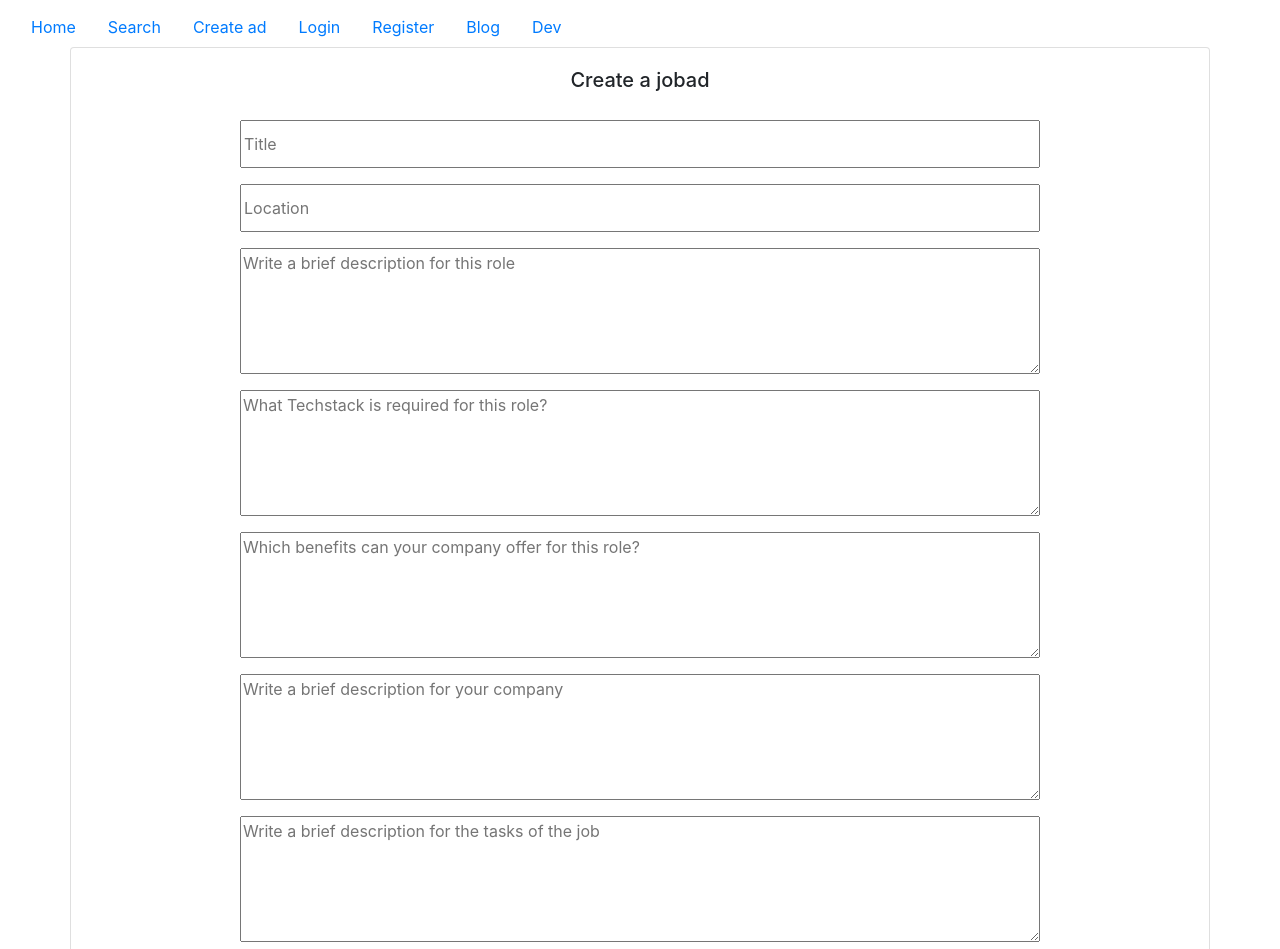
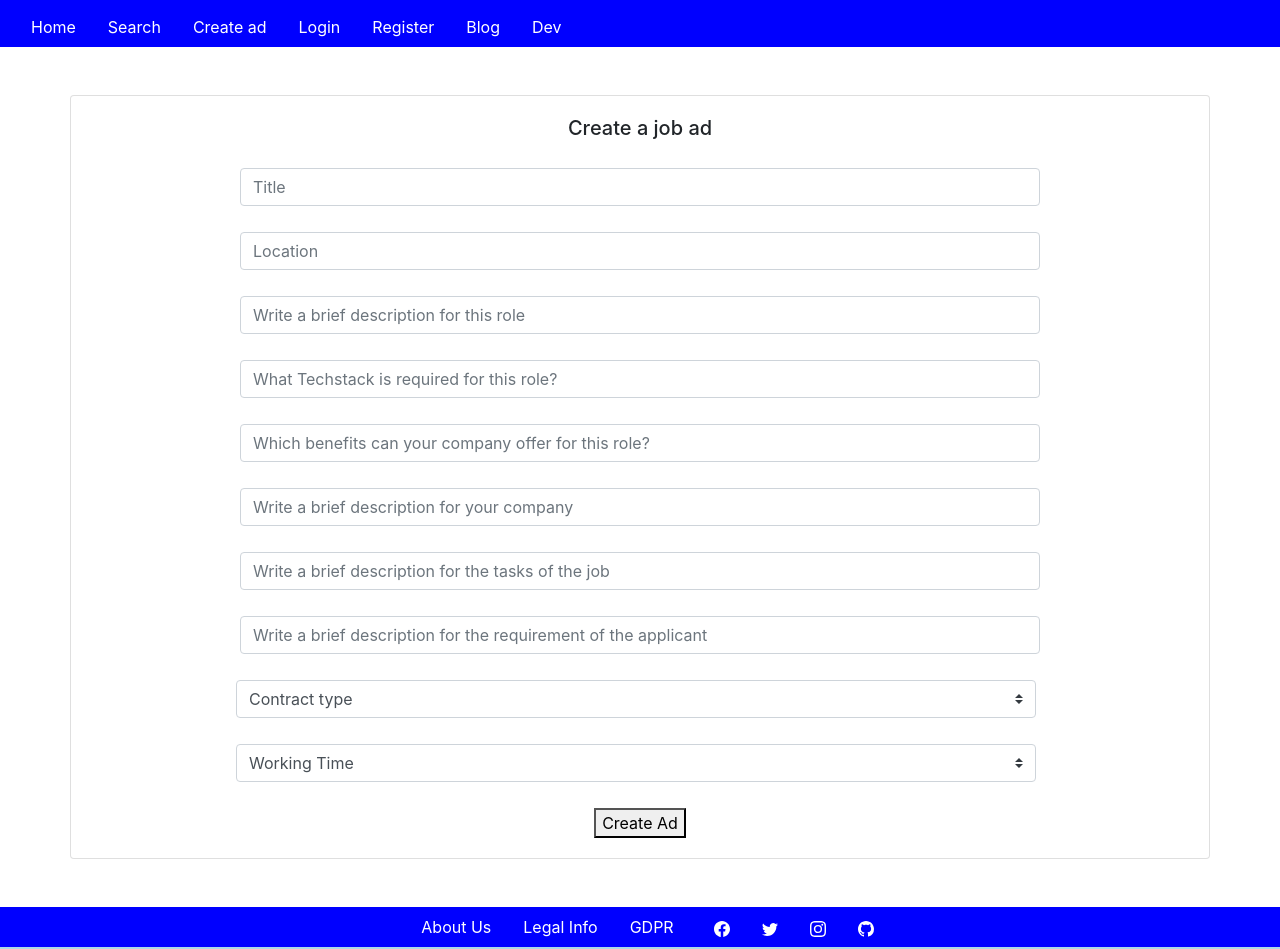
Before and after one commit to AD2348f/jobconnect, a React (Create React App) app: page /#/createadd in a window 1280 px wide. Shown: the part 63-1012 px from the top of the page. Built offline with nearby package versions, Linux system fonts and the light colour scheme.

Commit message:
More Design

```diff
--- a/src/App.js
+++ b/src/App.js
@@ -71,9 +71,10 @@ function App() {
         </Switch>
         </Row>
         <Row className="justify-content-md-center">
-      <Footer />
+
       </Row>
       </Container>
+      <Footer />
     </div>
   );
 }
--- a/src/components/Createadd.js
+++ b/src/components/Createadd.js
@@ -63,16 +63,15 @@ const CreateAdd = () => {
 
   return (
     <div>
-      <Container>
+      <Container className="my-5">
           <Row className="justify-content-md-center">
               <Card style={{ width: '90rem' }}>
                   <Card.Body>
                       <Row className="justify-content-md-center">
-            <Card.Title>Create a jobad</Card.Title>
+                        <Card.Title>Create a job ad</Card.Title>
                       </Row>
-            <Card.Text >
                       <Row className="justify-content-md-center m-3">
-                <input
+                          <Form.Control
                             style={{width: "50rem"}}
                             type="text"
                             name="addTitle"
@@ -81,7 +80,7 @@ const CreateAdd = () => {
                           /><br /><br />
                       </Row>
                       <Row className="justify-content-md-center m-3">
-                <input
+                          <Form.Control
                             style={{width: "50rem"}}
                             type="text"
                             name="addLocation"
@@ -90,7 +89,7 @@ const CreateAdd = () => {
                           /><br /><br />
                       </Row>
                       <Row className="justify-content-md-center m-3">
-                <textarea
+                          <Form.Control
                             style={{width: "50rem"}}
                             rows={5}
                             name="addDesc"
@@ -99,7 +98,7 @@ const CreateAdd = () => {
                           /><br /><br />
                       </Row>
                       <Row className="justify-content-md-center m-3">
-                <textarea
+                          <Form.Control
                             style={{width: "50rem"}}
                             rows={5}
                             name="addTech"
@@ -108,7 +107,7 @@ const CreateAdd = () => {
                           /><br /><br />
                       </Row>
                       <Row className="justify-content-md-center m-3">
-                <textarea
+                          <Form.Control
                             style={{width: "50rem"}}
                             rows={5}
                             name="benefitsDesc"
@@ -117,7 +116,7 @@ const CreateAdd = () => {
                           /><br /><br />
                       </Row>
                       <Row className="justify-content-md-center m-3">
-                <textarea
+                          <Form.Control
                             style={{width: "50rem"}}
                             rows={5}
                             name="companyDesc"
@@ -126,7 +125,7 @@ const CreateAdd = () => {
                           /><br /><br />
                       </Row>
                       <Row className="justify-content-md-center m-3">
-                <textarea
+                          <Form.Control
                             style={{width: "50rem"}}
                             rows={5}
                             name="tasksDesc"
@@ -135,22 +134,15 @@ const CreateAdd = () => {
                           /><br /><br />
                       </Row>
                       <Row className="justify-content-md-center m-3">
-                <textarea
+                          <Form.Control
                             style={{width: "50rem"}}
                             rows={5}
                             name="requirementsDesc"
                             onChange={handleChange}
                             placeholder="Write a brief description for the requirement of the applicant"
-                /><br /><br />
+                          /> <br /><br />
                       </Row>
                       <Row className="justify-content-md-center m-3">
-                {/* <input
-                  style={{width: "50rem"}}
-                  type="text"
-                  name="addContr"
-                  onChange={handleChange}
-                  placeholder="Contract Type (Permanent/Limited)"
-                />                */}
                         <Form.Control
                               as="select"
                               className="mr-sm-2"
@@ -167,13 +159,6 @@ const CreateAdd = () => {
                             <br /><br />
                       </Row>
                       <Row className="justify-content-md-center m-3">
-                {/* <input
-                  style={{width: "50rem"}}
-                  type="text"
-                  name="addWrkt"
-                  onChange={handleChange}
-                  placeholder="Working Time (Fulltime/Part-Time)"
-                /> */}
                           <Form.Control
                               as="select"
                               className="mr-sm-2"
@@ -193,9 +178,6 @@ const CreateAdd = () => {
                       <Row className="justify-content-md-center">
                           <button onClick={submitAd}>Create Ad</button>
                       </Row>
-
-
-            </Card.Text>
                   </Card.Body>
               </Card>
         </Row>
--- a/src/components/Footer.js
+++ b/src/components/Footer.js
@@ -9,40 +9,50 @@ import Col from 'react-bootstrap/Col'
 const Footer = () => {
     return (
     <>
-        <Nav className="justify-content-center" >
-    <Nav.Item>
+    <Container fluid
+        style={{backgroundColor: "blue"
+        }}        >
+        <Nav className="justify-content-center"  >
+    <Nav.Item >
       <Nav.Link>
-        <Link to="/AboutUs">About Us</Link>
+        <Link to="/AboutUs" style={{color:"white"}}>About Us</Link>
       </Nav.Link>
     </Nav.Item>
     <Nav.Item>
     <Nav.Link>
-        <Link to="/LegalInfo">Legal Info</Link>
+        <Link to="/LegalInfo" style={{color:"white"}}>Legal Info</Link>
       </Nav.Link>
     </Nav.Item>
     <Nav.Item>
     <Nav.Link>
-        <Link to="/GDPR">GDPR</Link>
+        <Link to="/GDPR" style={{color:"white"}}>GDPR</Link>
       </Nav.Link>
     </Nav.Item>
     <Nav.Item>
       <Row className="ml-2">
       <Nav.Link>
-      <Icon.Facebook />
+      <Icon.Facebook style={{color:"white"}} />
       </Nav.Link>
       <Nav.Link>
-      <Icon.Twitter />
+      <Icon.Twitter style={{color:"white"}}/>
       </Nav.Link>
       <Nav.Link>
-      <Icon.Instagram />
+      <Icon.Instagram style={{color:"white"}}/>
       </Nav.Link>
       <Nav.Link>
-      <Icon.Github />
+      <Icon.Github style={{color:"white"}}/>
       </Nav.Link>
       </Row>
     </Nav.Item>
   </Nav>
-    </>
+  </Container>
+  <Container fluid style={{backgroundColor: "lightblue"}} className="pb-5" >
+          <Row >
+
+          </Row>
+
+  </Container>
+  </>
     )
 }
 
--- a/src/components/Header.js
+++ b/src/components/Header.js
@@ -1,5 +1,5 @@
 import React from 'react';
-import { Link, Route, Switch } from 'react-router-dom';
+import { Link } from 'react-router-dom';
 import Nav from 'react-bootstrap/Nav'
 import logo from '../pictures/logo_small.png'
 import Container from 'react-bootstrap/Container'
@@ -10,47 +10,49 @@ import Col from 'react-bootstrap/Col'
 function Header() {
     return (
 
-        <Container fluid>
+        <Container fluid
+        style={{backgroundColor: "blue"}}
+        >
           <Row>
             <Col>
             <img src={logo} className="logo"></img>
             </Col>
             <Col  xs={4}></Col>
-            <Col md="auto">
+            <Col md="auto" >
               <Nav className="justify-content-center" >
-              <Nav.Item>
-                    <Nav.Link title="Item">
-                    <Link to="/">Home</Link>
+              <Nav.Item  >
+                    <Nav.Link title="Item" >
+                    <Link to="/" style={{color:"white"}}>Home</Link>
                     </Nav.Link>
                   </Nav.Item>
                 <Nav.Item>
                     <Nav.Link title="Item">
-                    <Link to="/search">Search</Link>
+                    <Link to="/search"style={{color:"white"}}>Search</Link>
                     </Nav.Link>
                   </Nav.Item>
                   <Nav.Item>
                     <Nav.Link title="Item">
-                    <Link to="/createadd">Create ad</Link>
+                    <Link to="/createadd" style={{color:"white"}}>Create ad</Link>
                     </Nav.Link>
                   </Nav.Item>
                   <Nav.Item>
                     <Nav.Link title="Login">
-                    <Link to="/Login">Login</Link>
+                    <Link to="/Login" style={{color:"white"}}>Login</Link>
                     </Nav.Link>
                   </Nav.Item>
                   <Nav.Item>
                     <Nav.Link title="Register">
-                    <Link to="/Register">Register</Link>
+                    <Link to="/Register" style={{color:"white"}}>Register</Link>
                     </Nav.Link>
                   </Nav.Item>
                   <Nav.Item>
                   <Nav.Link>
-                  <Link to="/Blog">Blog</Link>
+                  <Link to="/Blog" style={{color:"white"}}>Blog</Link>
                   </Nav.Link>
                   </Nav.Item>
                   <Nav.Item>
                   <Nav.Link>
-                  <Link to="/UserInterface">Dev</Link>
+                  <Link to="/UserInterface" style={{color:"white"}}>Dev</Link>
                   </Nav.Link>
                 </Nav.Item>
               </Nav>
--- a/src/components/Login.js
+++ b/src/components/Login.js
@@ -6,11 +6,13 @@ import Card from 'react-bootstrap/Card'
 
 
 
+
 const Login = () => {
 
     return (
 
-                <Card style={{ width: '60rem' }} className="align-items-center">
+
+                <Card style={{ width: '60rem' }} className="align-items-center mt-5 mb-5">
                     <Card.Body>
                     <Card.Title>Login to Your Area</Card.Title>
                         <Nav variant="tabs" defaultActiveKey="/home" className="mb-3">
--- a/src/components/Register.js
+++ b/src/components/Register.js
@@ -9,9 +9,9 @@ import Tab from 'react-bootstrap/Tab'
 const Register = () => {
     return (
 
-        <Tabs defaultActiveKey="profile" id="uncontrolled-tab-example">
-            <Tab eventKey="home" title="Companies">
-                <Card style={{ width: '60rem' }} className="align-items-center">
+        <Tabs defaultActiveKey="profile" id="uncontrolled-tab-example" className="align-items-center mt-5">
+            <Tab eventKey="home" title="Companies" className="mb-5">
+                <Card style={{ width: '60rem' }} className="align-items-center mb-5">
                     <Card.Body>
                         <Nav variant="tabs" defaultActiveKey="/home" className="mb-3">
                             <Nav.Item>
@@ -43,7 +43,7 @@ const Register = () => {
                 </Card>
             </Tab>
 
-            <Tab eventKey="profile" title="Developers">
+            <Tab eventKey="profile" title="Developers" className="mb-5">
                 <Card style={{ width: '60rem' }} className="align-items-center">
                     <Card.Body>
                         <Nav variant="tabs" defaultActiveKey="/home" className="mb-3">
@@ -76,7 +76,7 @@ const Register = () => {
                  </Card>
             </Tab>
 
-            <Tab eventKey="contact" title="Bootcamps">
+            <Tab eventKey="contact" title="Bootcamps" className="mb-5">
                 <Card style={{ width: '60rem' }} className="align-items-center">
                     <Card.Body>
                         <Nav variant="tabs" defaultActiveKey="/home" className="mb-3">
```
Also changed, not shown: src/components/LandingPage.js (+18 -6 lines). Lines whose indentation alone changed are shown as unchanged.
